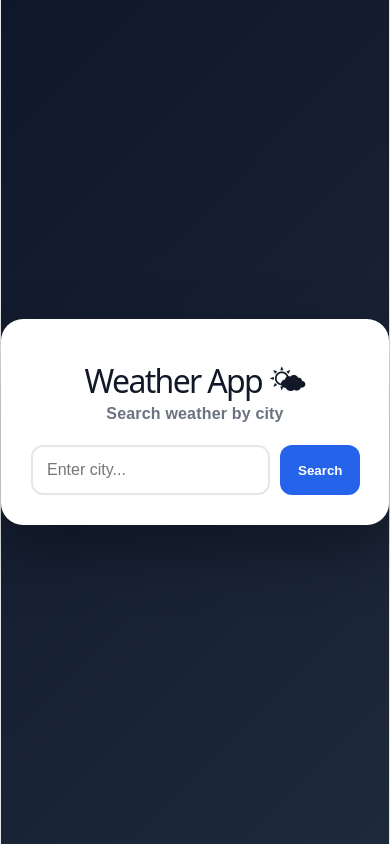
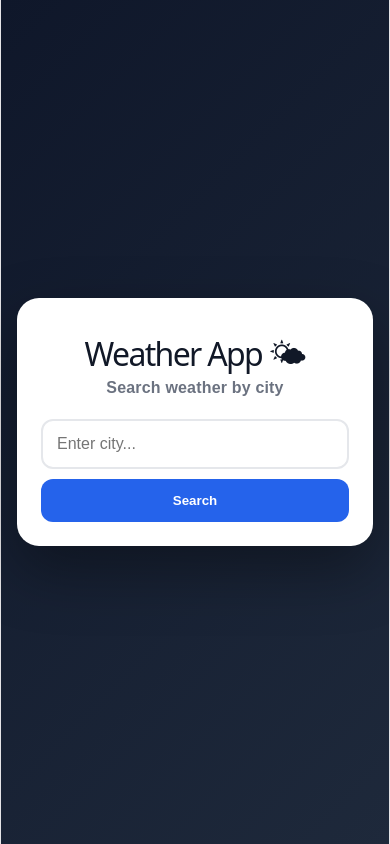
Before and after one commit to evolflow/weather-app, a React (Vite) app: page / in a window 390 px wide. Built offline with nearby package versions, Linux system fonts and the light colour scheme.

Commit message:
Add sunrise sunset and weather details

```diff
--- a/src/App.css
+++ b/src/App.css
@@ -108,7 +108,7 @@ h2 {
 }
 
 .weather-result h1 {
-  font-size: 48px;
+  font-size: 38px;
   margin: 10px 0;
 }
 
@@ -119,7 +119,8 @@ h2 {
 }
 
 .details {
-  display: flex;
+  display: grid;
+  grid-template-columns: repeat(3, 1fr);
   gap: 12px;
   margin-top: 20px;
 }
@@ -146,3 +147,18 @@ h2 {
   margin-top: 6px;
   color: #111827;
 }
+
+@media (max-width: 480px) {
+  .weather-card {
+    margin: 16px;
+    padding: 24px;
+  }
+
+  .search-box {
+    flex-direction: column;
+  }
+
+  .details {
+    grid-template-columns: 1fr;
+  }
+}
--- a/src/App.jsx
+++ b/src/App.jsx
@@ -19,10 +19,12 @@ function App() {
     setWeather(null);
 
     const apiKey = import.meta.env.VITE_WEATHER_API_KEY;
+
     const url = `https://api.openweathermap.org/data/2.5/weather?q=${city}&appid=${apiKey}&units=metric`;
 
     await new Promise((resolve) => setTimeout(resolve, 1500));
 
+    try {
       const response = await fetch(url);
       const data = await response.json();
 
@@ -37,6 +39,11 @@ function App() {
 
       setWeather(data);
       setError("");
+    } catch (error) {
+      setError("Something went wrong");
+      setWeather(null);
+    }
+
     setLoading(false);
   }
 
@@ -67,9 +74,15 @@ function App() {
 
         {loading && <p className="loading">Loading...</p>}
 
-        {weather && weather.main && weather.weather && weather.wind && (
+        {weather &&
+          weather.main &&
+          weather.weather &&
+          weather.wind &&
+          weather.sys && (
             <div className="weather-result">
-            <h2>{weather.name}</h2>
+              <h2>
+                {weather.name}, {weather.sys.country}
+              </h2>
 
               <h1>
                 {weather.weather[0].main === "Clear" && "☀️"}
@@ -79,6 +92,9 @@ function App() {
               </h1>
 
               <p>{Math.round(weather.main.temp)}°C</p>
+
+              <p>Feels like: {Math.round(weather.main.feels_like)}°C</p>
+
               <p>{weather.weather[0].description}</p>
 
               <div className="details">
@@ -93,6 +109,42 @@ function App() {
                   <p>Wind</p>
                   <strong>{weather.wind.speed} m/s</strong>
                 </div>
+
+                <div className="detail-box">
+                  <span>🌡</span>
+                  <p>Feels like</p>
+                  <strong>{Math.round(weather.main.feels_like)}°C</strong>
+                </div>
+              </div>
+
+              <div className="sun-times">
+                <div className="sun-box">
+                  <p>🌅 Sunrise</p>
+
+                  <strong>
+                    {new Date(weather.sys.sunrise * 1000).toLocaleTimeString(
+                      [],
+                      {
+                        hour: "2-digit",
+                        minute: "2-digit",
+                      },
+                    )}
+                  </strong>
+                </div>
+
+                <div className="sun-box">
+                  <p>🌇 Sunset</p>
+
+                  <strong>
+                    {new Date(weather.sys.sunset * 1000).toLocaleTimeString(
+                      [],
+                      {
+                        hour: "2-digit",
+                        minute: "2-digit",
+                      },
+                    )}
+                  </strong>
+                </div>
               </div>
             </div>
           )}
```
Also changed, not shown: 1 other file (tests, documents, lock files or other folders). Lines whose indentation alone changed are shown as unchanged.
